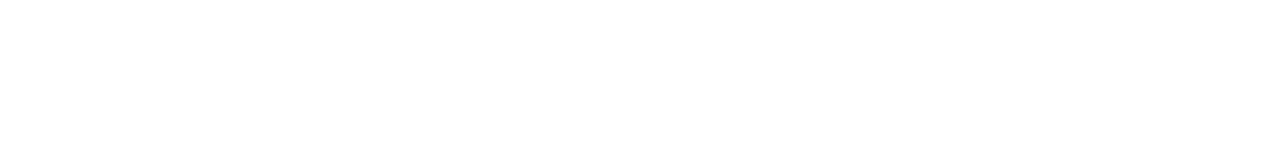
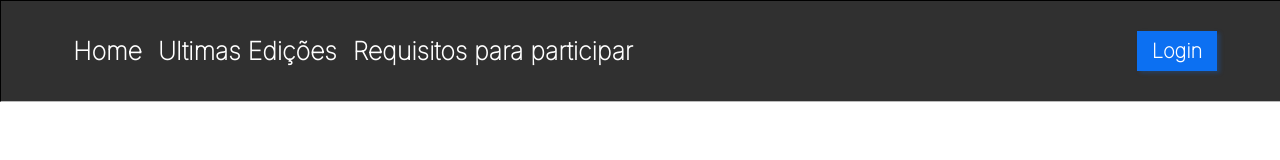
Before and after one commit to zNedio/bootcamp-DNC, a plain HTML site: page index.html in a window 1280 px wide. Drawn offline with Linux system fonts and the light colour scheme.

Commit message:
Estilo Criacao CSS

```diff
--- a/index.html
+++ b/index.html
@@ -5,8 +5,71 @@
     <meta http-equiv="X-UA-Compatible" content="IE=edge">
     <meta name="viewport" content="width=device-width, initial-scale=1.0">
     <title>Bootcamp DNC</title>
+    <style>
+        @import url('https://fonts.googleapis.com/css2?family=Inter:wght@100&display=swap');
+
+        body {
+            margin: 0px; /* Margem Externa */
+            padding: 0px; /* Margem Interna */
+        }
+
+        #principal {
+            width: 100%;
+            height: 100px;
+            border: 1px solid black;
+            background-color: #303030;
+            display: flex;
+            justify-content: space-between;
+            align-items: center;
+            border-bottom: 1px solid #BABABA;
+        }
+
+        #menu {
+            display: flex;
+            width: 45%;
+            justify-content: space-around;
+            align-items: center;
+            margin-left: 5%;
+        }
+
+        #principal div a {
+            font-family: 'Inter';
+            font-size: 25px;
+            font-weight: 600;
+            color: white;
+            text-decoration: none;
+        }
+
+        #principal div a:hover {
+            color: #CCCCCC;
+        }
+
+        #principal button {
+            margin-right: 5%;
+            background-color: #0C70F2;
+            border: 0px;
+            height: 40px;
+            width: 80px;
+
+            font-family: 'Inter';
+            font-size: 20px;
+            font-weight: 600;
+            color: white;
+            box-shadow: 3px 2px 4px rgba(12, 112, 242, 0.25);
+            cursor: pointer;
+        }
+
+    </style>
 </head>
 <body>
+    <nav id="principal">
+        <div id="menu">
+            <a href="">Home</a>
+            <a href="">Ultimas Edições</a>
+            <a href="">Requisitos para participar</a>
+        </div>
+        <button>Login</button>
+    </nav>
 
 </body>
 </html>
```
